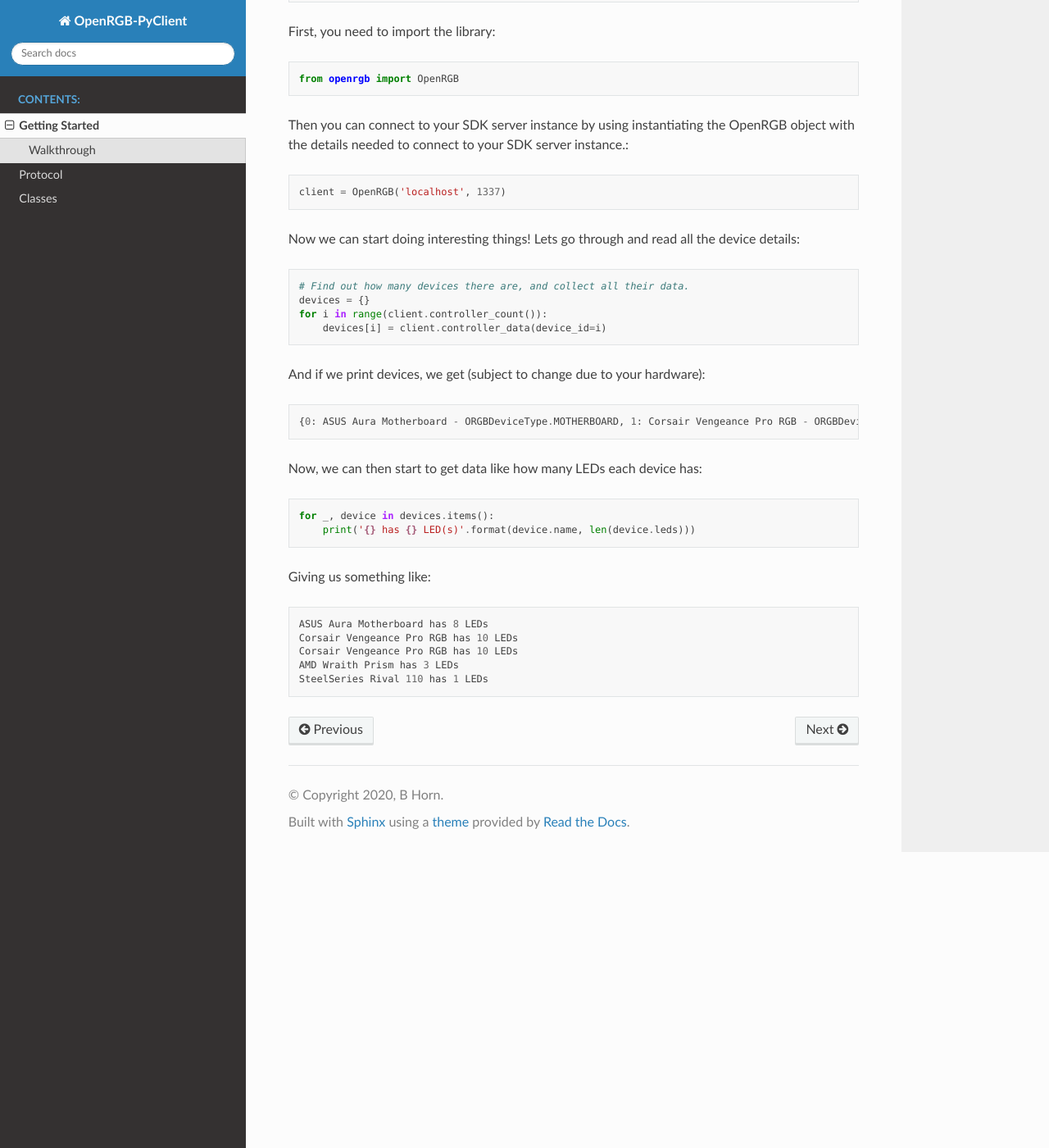
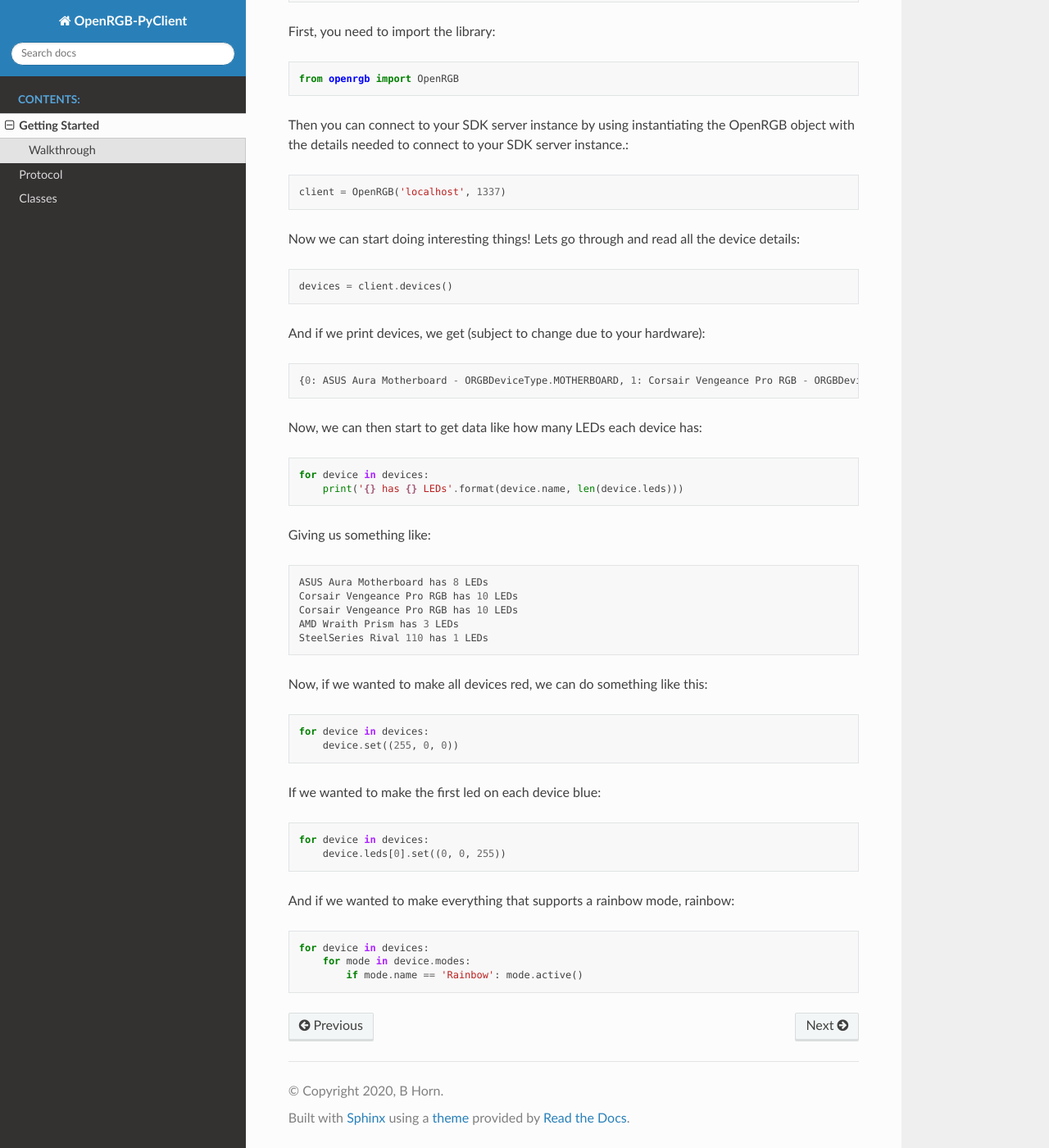
Before and after one commit to bahorn/OpenRGB-PyClient, a Sphinx documentation site: the page built from docs/gettingstarted.rst, in a window 1280 px wide and 1400 px high, scrolled down 376 px. Shown: the whole window at 82% size. Built offline with Sphinx 7.4.7 and the Read the Docs theme 2.0.0, drawn with Linux system fonts in a browser that asks for light colours.

Commit message:
updating the getting start code to match the best way of doing things now

```diff
--- a/docs/gettingstarted.rst
+++ b/docs/gettingstarted.rst
@@ -23,10 +23,7 @@ OpenRGB object with the details needed to connect to your SDK server instance.::
 Now we can start doing interesting things! Lets go through and read all the
 device details::
 
-    # Find out how many devices there are, and collect all their data.
-    devices = {}
-    for i in range(client.controller_count()):
-        devices[i] = client.controller_data(device_id=i)
+    devices = client.devices()
 
 And if we print devices, we get (subject to change due to your hardware)::
 
@@ -35,8 +32,8 @@ And if we print devices, we get (subject to change due to your hardware)::
 
 Now, we can then start to get data like how many LEDs each device has::
 
-    for _, device in devices.items():
-        print('{} has {} LED(s)'.format(device.name, len(device.leds)))
+    for device in devices:
+        print('{} has {} LEDs'.format(device.name, len(device.leds)))
 
 Giving us something like::
 
@@ -45,3 +42,21 @@ Giving us something like::
     Corsair Vengeance Pro RGB has 10 LEDs
     AMD Wraith Prism has 3 LEDs
     SteelSeries Rival 110 has 1 LEDs
+
+
+Now, if we wanted to make all devices red, we can do something like this::
+
+    for device in devices:
+        device.set((255, 0, 0))
+
+
+If we wanted to make the first led on each device blue::
+
+    for device in devices:
+        device.leds[0].set((0, 0, 255))
+
+And if we wanted to make everything that supports a rainbow mode, rainbow::
+
+    for device in devices:
+        for mode in device.modes:
+            if mode.name == 'Rainbow': mode.active()
```
